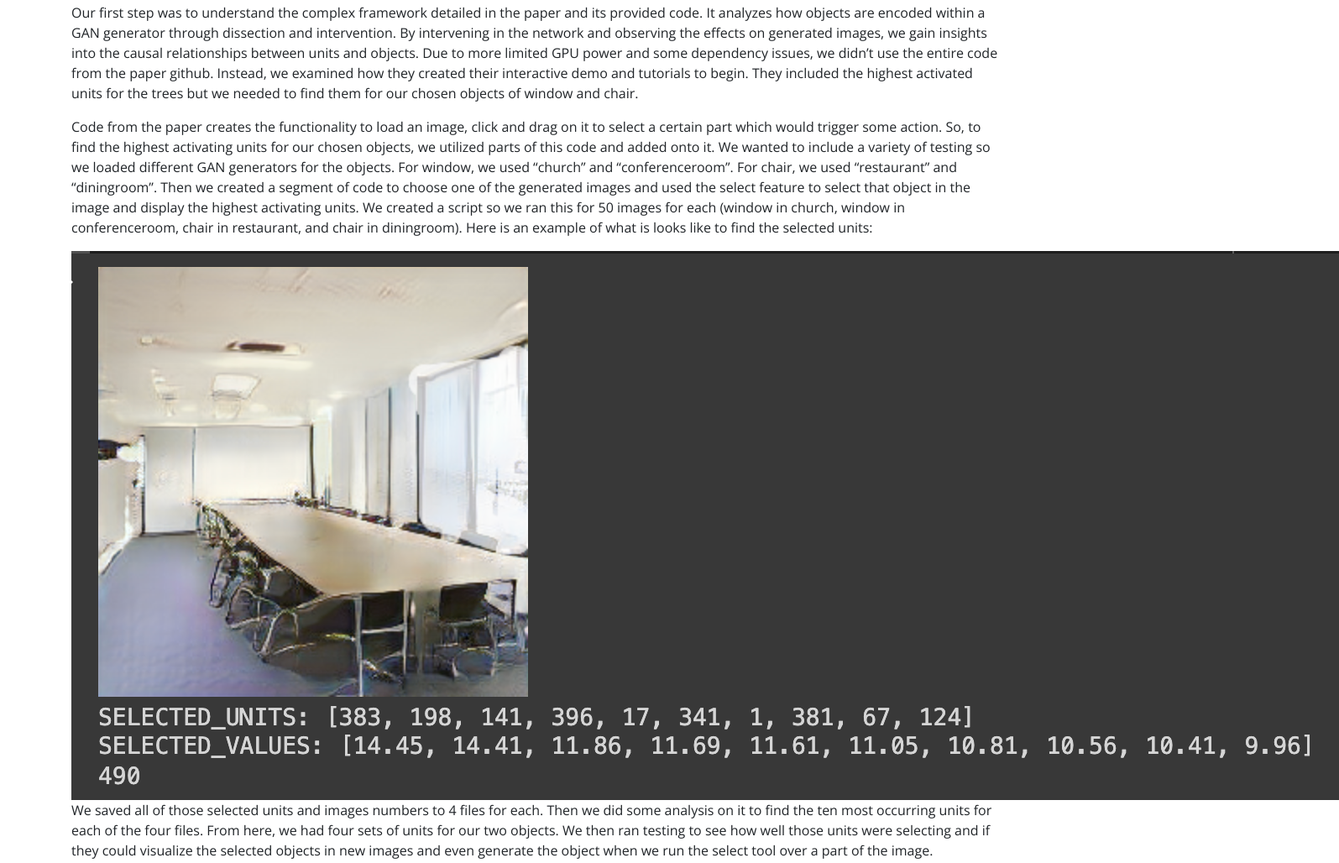
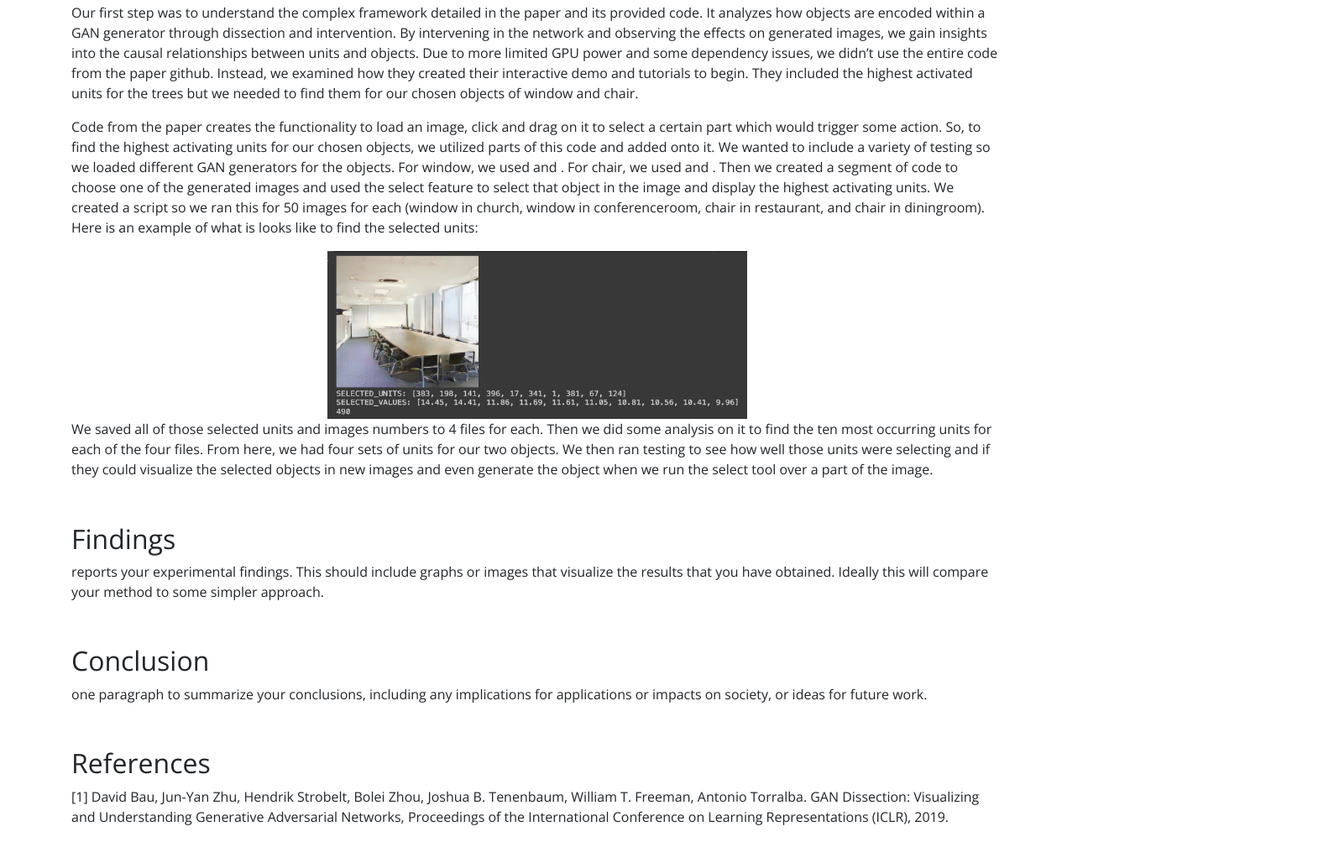
Before and after one commit to rgurn/DS4440_final_project, a plain HTML site: page index.html in a window 1280 px wide. Shown: the part 1389-2417 px from the top of the page at 84% size, 1595 px wide, since content can reach past the window. Drawn offline with nearby package versions, Linux system fonts and the light colour scheme.

Commit message:
Update index.html

```diff
--- a/index.html
+++ b/index.html
@@ -63,9 +63,9 @@ The paper has a number of key findings when understanding units between differen
  Our first step was to understand the complex framework detailed in the paper and its provided code. It analyzes how objects are encoded within a GAN generator through dissection and intervention. By intervening in the network and observing the effects on generated images, we gain insights into the causal relationships between units and objects. Due to more limited GPU power and some dependency issues, we didn’t use the entire code from the paper github. Instead, we examined how they created their interactive demo and tutorials to begin. They included the highest activated units for the trees but we needed to find them for our chosen objects of window and chair.
 </p>
 <p>
- Code from the paper creates the functionality to load an image, click and drag on it to select a certain part which would trigger some action. So, to find the highest activating units for our chosen objects, we utilized parts of this code and added onto it. We wanted to include a variety of testing so we loaded different GAN generators for the objects. For window, we used “church” and “conferenceroom”. For chair, we used “restaurant” and “diningroom”. Then we created a segment of code to choose one of the generated images and used the select feature to select that object in the image and display the highest activating units. We created a script so we ran this for 50 images for each (window in church, window in conferenceroom, chair in restaurant, and chair in diningroom). Here is an example of what is looks like to find the selected units:
+ Code from the paper creates the functionality to load an image, click and drag on it to select a certain part which would trigger some action. So, to find the highest activating units for our chosen objects, we utilized parts of this code and added onto it. We wanted to include a variety of testing so we loaded different GAN generators for the objects. For window, we used <qchurch</q> and <qconferenceroom</q>. For chair, we used <qrestaurant</q> and <qdiningroom</q>. Then we created a segment of code to choose one of the generated images and used the select feature to select that object in the image and display the highest activating units. We created a script so we ran this for 50 images for each (window in church, window in conferenceroom, chair in restaurant, and chair in diningroom). Here is an example of what is looks like to find the selected units:
 </p>
-<center><img src="images/get_units_test.png"></center>
+<center><img src="images/get_units_test.png" width="500px" height="200px"></center>
 <p>
  We saved all of those selected units and images numbers to 4 files for each. Then we did some analysis on it to find the ten most occurring units for each of the four files. From here, we had four sets of units for our two objects. We then ran testing to see how well those units were selecting and if they could visualize the selected objects in new images and even generate the object when we run the select tool over a part of the image.
 </p>
```
